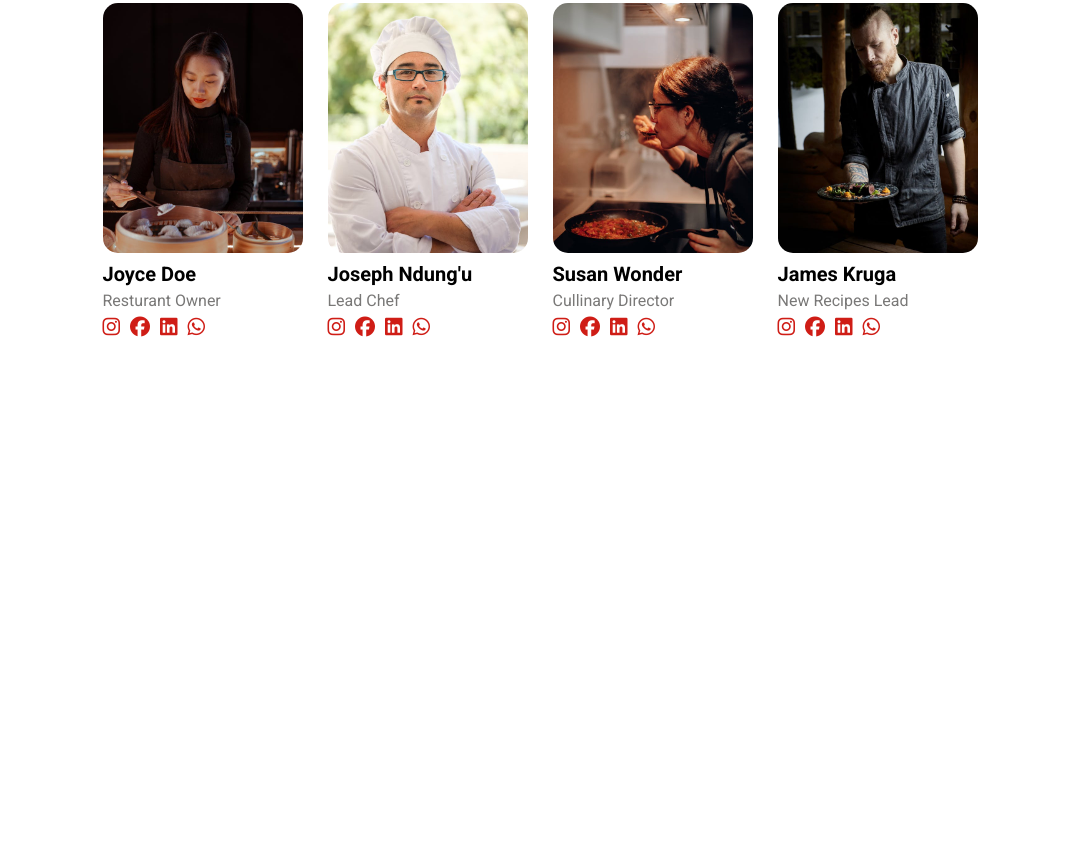
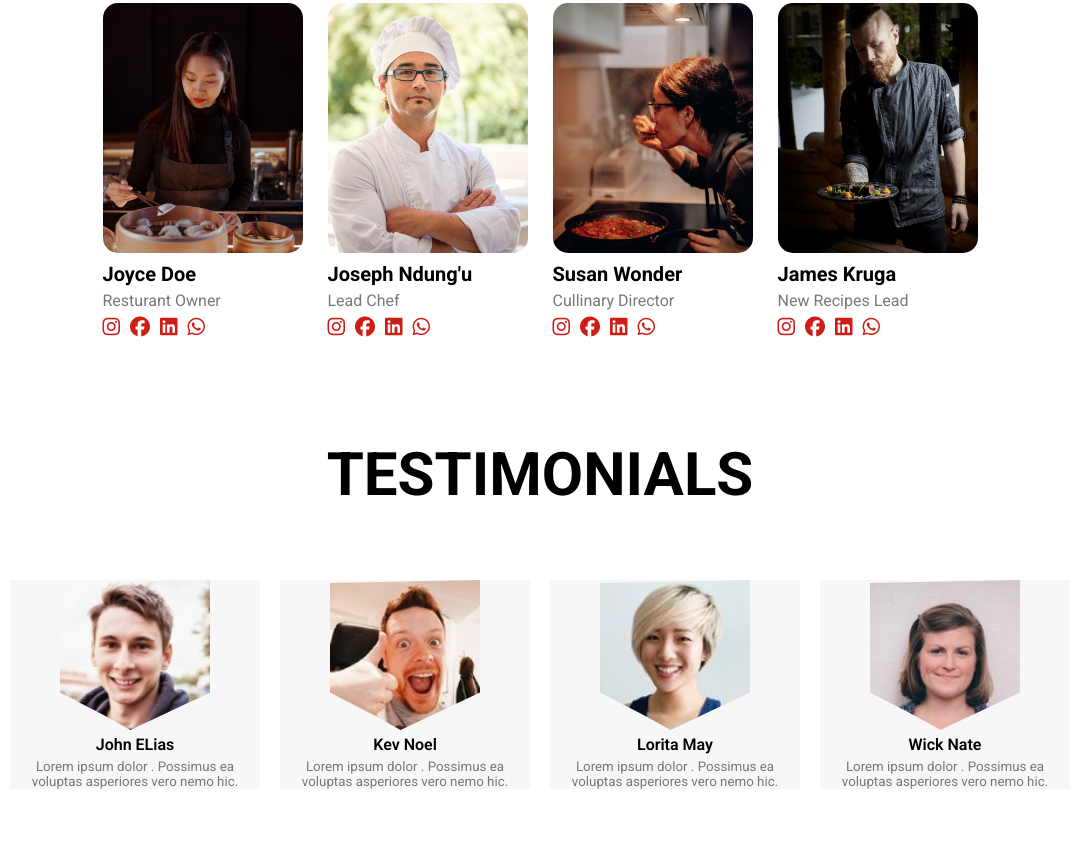
Before and after one commit to FrancisMurayaDev/Sarova-Eateries-Landing-Page, a website built with Vite: page index.html in a window 1280 px wide. Shown: the part 3647-4506 px from the top of the page, without its empty margins (100-1178 px from the left). Before the commit the page ends 4086 px from the top, so only its background shows below. Built offline with nearby package versions, Linux system fonts and the light colour scheme; a web font is replaced by a local one.

Commit message:
build testimonials

```diff
--- a/index.html
+++ b/index.html
@@ -422,6 +422,42 @@
 
         <!-- End of our chefs section  -->
 
+        <!-- Start of testimonials section -->
+         <section class="testimonials-section">
+          <div class="title">
+                <h2 class="main-title
+        ">testimonials</h2>
+      </div>
+          <div class="testimonial-card-container">
+            <div class="testimonial-card">
+<img src="./src/images/customer1.jpg" alt="customer image" class="customer-image">
+<p class="customer-name">John ELias</p>
+<p class="description-testimony">Lorem ipsum dolor . Possimus ea voluptas asperiores vero nemo hic.</p>
+            </div>
+
+            <div class="testimonial-card">
+<img src="./src/images/customer2.jpg" alt="customer image" class="customer-image">
+<p class="customer-name">Kev Noel</p>
+<p class="description-testimony">Lorem ipsum dolor . Possimus ea voluptas asperiores vero nemo hic.</p>
+            </div>
+
+            <div class="testimonial-card">
+<img src="./src/images/customer3.jpg" alt="customer image" class="customer-image">
+<p class="customer-name">Lorita May</p>
+<p class="description-testimony">Lorem ipsum dolor . Possimus ea voluptas asperiores vero nemo hic.</p>
+            </div>
+
+            <div class="testimonial-card">
+<img src="./src/images/customer4.jpg" alt="customer image" class="customer-image">
+<p class="customer-name">Wick Nate</p>
+<p class="description-testimony">Lorem ipsum dolor . Possimus ea voluptas asperiores vero nemo hic.</p>
+            </div>
+          </div>
+
+         </section>
+
+        <!-- End of Testimonials Section -->
+
 
 
 
--- a/src/style.css
+++ b/src/style.css
@@ -693,3 +693,41 @@ li {
 }
 
 /* Our Chefs styling end */
+
+/* Start of Testimonials Stylings  */
+
+.testimonial-card-container {
+  display: flex;
+  justify-content: center;
+  flex-wrap: wrap;
+  gap: 2rem;
+  padding: 7rem 4rem;
+}
+
+.testimonial-card {
+  width: 25rem;
+  display: flex;
+  flex-direction: column;
+  align-items: center;
+  background-color: var(--color-white-lighter);
+}
+
+.customer-image {
+  --customer-image-dimensions: 15rem;
+  width: var(--customer-image-dimensions);
+  height: var(--customer-image-dimensions);
+  clip-path: polygon(0 2%, 100% 0, 100% 75%, 47% 100%, 29% 90%, 0 75%);
+}
+
+.customer-name {
+  color: var(--color-black-main);
+  padding: 0.5rem 0;
+  font-weight: 600;
+}
+
+.description-testimony {
+  color: var(--color-grey-dark);
+  font-size: smaller;
+  text-align: center;
+}
+/* End of Testimonials Stylings  */
```
Also changed, not shown: src/images/customer1.jpg (added), src/images/customer2.jpg (added), src/images/customer3.jpg (added), src/images/customer4.jpg (added).
